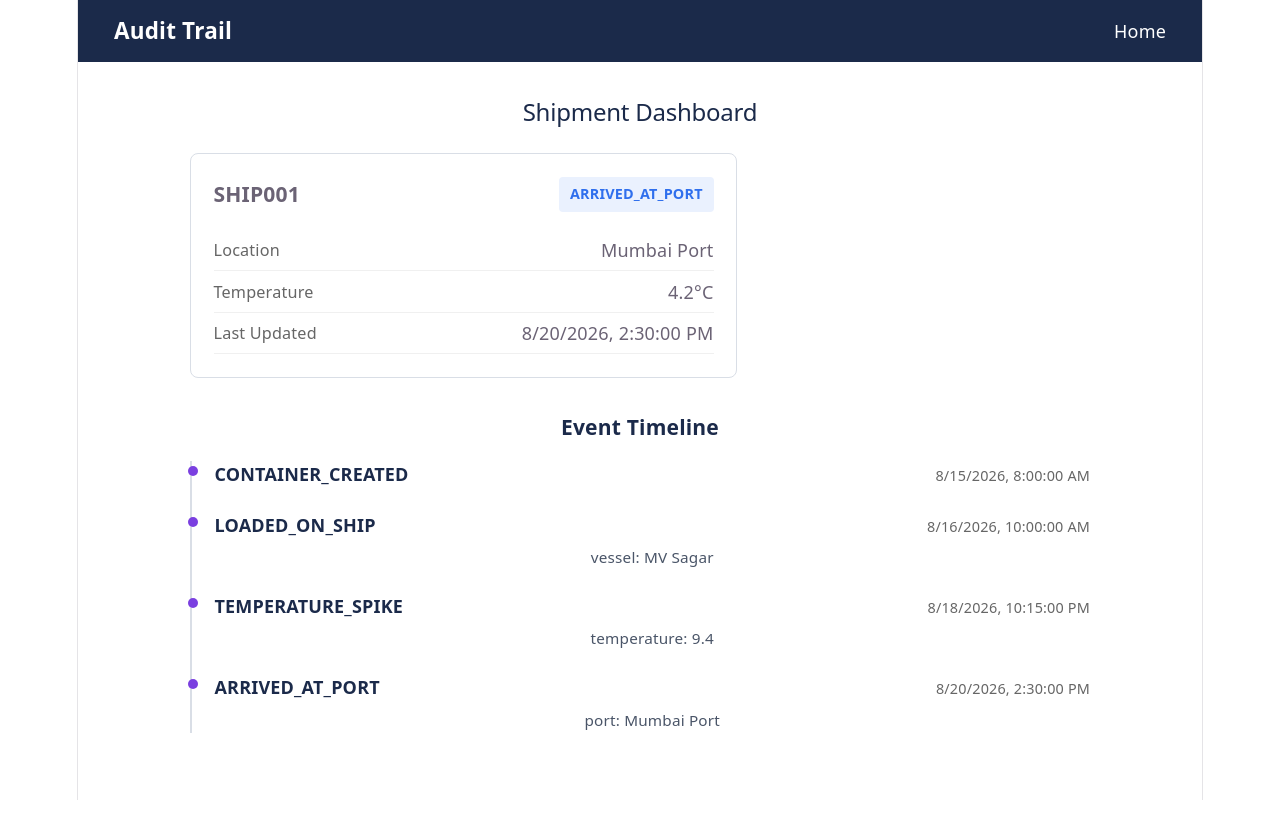
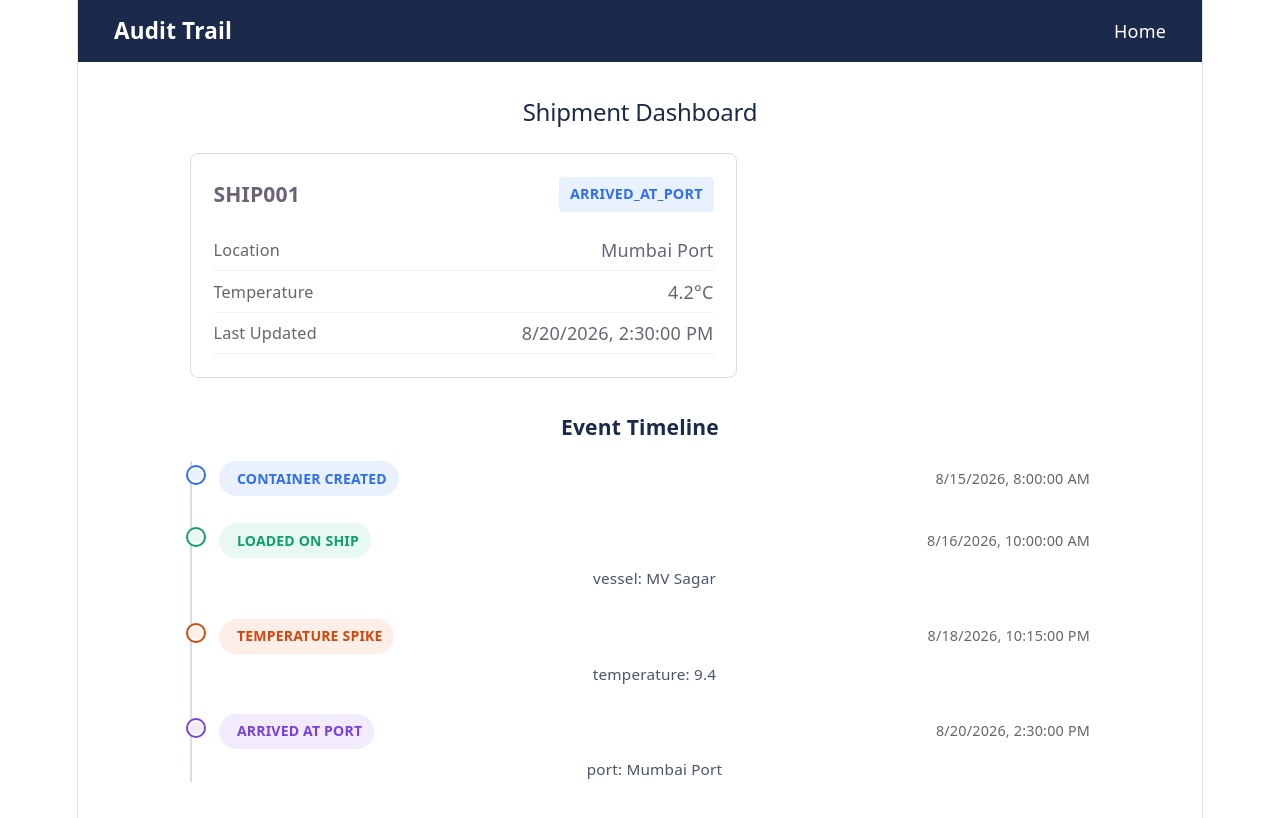
Before and after one commit to hrushitamhankar/Project-2---Audit-Trail-, a React app in the folder frontend/: page /shipment/SHIP001 in a window 1280 px wide. Shown: the top 818 px of the page. Built offline with nearby package versions, Linux system fonts and the light colour scheme; the HTML template or start-up script is replaced by a standard one.

Commit message:
style: polish timeline event cards and layout

```diff
--- a/frontend/src/App.css
+++ b/frontend/src/App.css
@@ -172,36 +172,79 @@
 .timeline {
   margin-top: 1rem;
   border-left: 2px solid #d9dee6;
-  padding-left: 1.25rem;
+  padding-left: 1.5rem;
 }
 
 .timeline-item {
   position: relative;
-  margin-bottom: 1.25rem;
+  margin-bottom: 1.5rem;
 }
 
 .timeline-marker {
   position: absolute;
-  left: -1.5rem;
-  top: 0.3rem;
-  width: 10px;
-  height: 10px;
+  left: -1.75rem;
+  top: 0.35rem;
+  width: 12px;
+  height: 12px;
   border-radius: 50%;
-  background-color: #7a3fe0;
+  border: 2px solid white;
+  box-shadow: 0 0 0 2px currentColor;
 }
 
 .timeline-header {
   display: flex;
   justify-content: space-between;
-  align-items: baseline;
+  align-items: center;
   flex-wrap: wrap;
   gap: 0.5rem;
 }
 
-.timeline-event-type {
+.event-badge {
+  display: inline-flex;
+  align-items: center;
+  gap: 0.35rem;
+  padding: 0.25rem 0.65rem;
+  border-radius: 999px;
+  font-size: 0.78rem;
   font-weight: bold;
-  color: #1b2a4a;
+  text-transform: capitalize;
 }
+
+.event-icon {
+  font-size: 0.9rem;
+}
+
+/* Color variants per event type */
+.badge-created {
+  background-color: #eaf1fe;
+  color: #2f6fed;
+}
+
+.badge-transit {
+  background-color: #e7f9f1;
+  color: #0e9f6e;
+}
+
+.badge-alert {
+  background-color: #fdeee7;
+  color: #d4460b;
+}
+
+.badge-arrived {
+  background-color: #f1ebfc;
+  color: #7a3fe0;
+}
+
+.badge-default {
+  background-color: #f5f7fa;
+  color: #4a5568;
+}
+
+.timeline-marker.badge-created { color: #2f6fed; }
+.timeline-marker.badge-transit { color: #0e9f6e; }
+.timeline-marker.badge-alert { color: #d4460b; }
+.timeline-marker.badge-arrived { color: #7a3fe0; }
+.timeline-marker.badge-default { color: #4a5568; }
 
 .timeline-timestamp {
   font-size: 0.8rem;
@@ -209,7 +252,7 @@
 }
 
 .timeline-payload {
-  margin: 0.25rem 0 0;
+  margin: 0.4rem 0 0;
   font-size: 0.85rem;
   color: #4a5568;
 }
--- a/frontend/src/components/Timeline.jsx
+++ b/frontend/src/components/Timeline.jsx
@@ -8,7 +8,20 @@ function formatPayload(payload) {
   if (!payload || Object.keys(payload).length === 0) return null;
   return Object.entries(payload)
     .map(([key, value]) => `${key}: ${value}`)
-    .join(', ');
+    .join(' · ');
+}
+
+// Maps event types to a badge style + icon.
+// Add new event types here as the backend introduces them.
+const EVENT_TYPE_META = {
+  CONTAINER_CREATED: { icon: '', className: 'badge-created' },
+  LOADED_ON_SHIP: { icon: '', className: 'badge-transit' },
+  TEMPERATURE_SPIKE: { icon: '', className: 'badge-alert' },
+  ARRIVED_AT_PORT: { icon: '', className: 'badge-arrived' },
+};
+
+function getEventMeta(eventType) {
+  return EVENT_TYPE_META[eventType] || { icon: '•', className: 'badge-default' };
 }
 
 function Timeline({ events }) {
@@ -18,12 +31,17 @@ function Timeline({ events }) {
 
   return (
     <div className="timeline">
-      {events.map((event, index) => (
+      {events.map((event, index) => {
+        const meta = getEventMeta(event.eventType);
+        return (
           <div key={index} className="timeline-item">
-          <div className="timeline-marker"></div>
+            <div className={`timeline-marker ${meta.className}`}></div>
             <div className="timeline-content">
               <div className="timeline-header">
-              <span className="timeline-event-type">{event.eventType}</span>
+                <span className={`event-badge ${meta.className}`}>
+                  <span className="event-icon">{meta.icon}</span>
+                  {event.eventType.replace(/_/g, ' ')}
+                </span>
                 <span className="timeline-timestamp">{formatTimestamp(event.timestamp)}</span>
               </div>
               {formatPayload(event.payload) && (
@@ -31,7 +49,8 @@ function Timeline({ events }) {
               )}
             </div>
           </div>
-      ))}
+        );
+      })}
     </div>
   );
 }
```
Lines whose indentation alone changed are shown as unchanged.
